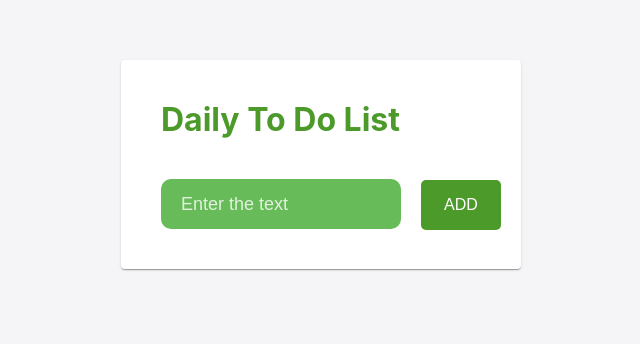
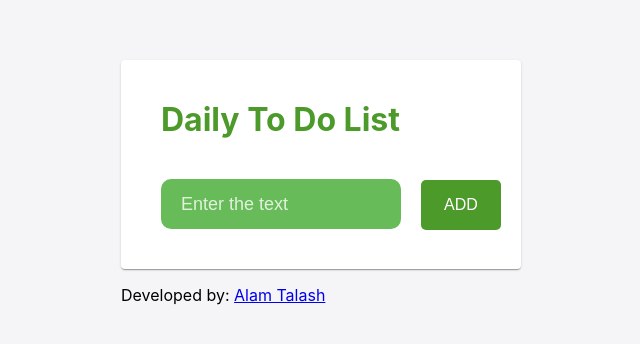
Before and after one commit to Alam1386/todolist, a React (Create React App) app: page / in a window 1280 px wide. Shown: the top 344 px of the page, without its empty margins (319-959 px from the left). Built offline with nearby package versions, Linux system fonts and the light colour scheme.

Commit message:
Edited the README File with the necessary info

```diff
--- a/src/App.css
+++ b/src/App.css
@@ -2,8 +2,6 @@ body{
   background-color: #f5f5f7;
 }
 .App {
-  /* background-color: #fafafa;
-  min-height: 500px; */
   width: 400px;
   margin: 40px auto;
   padding: 20px;
--- a/src/App.js
+++ b/src/App.js
@@ -88,6 +88,7 @@ class App extends React.Component{
           setUpdate = {this.setUpdate}
           />
         </Paper>
+        <p>Developed by: <a href="https://alamtalash.com" target="_blank">Alam Talash</a></p>
         </div>
     )
   }
```
Also changed, not shown: screenshot.png (added), 1 other file (tests, documents, lock files or other folders).
